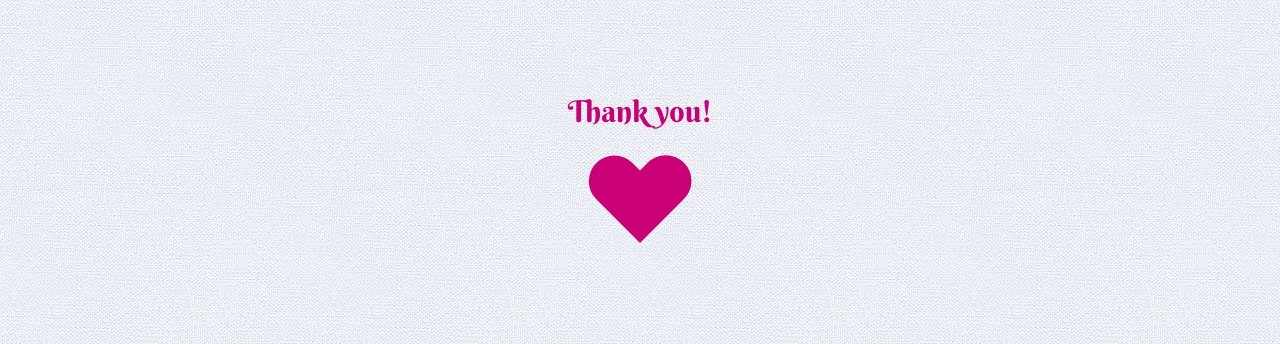
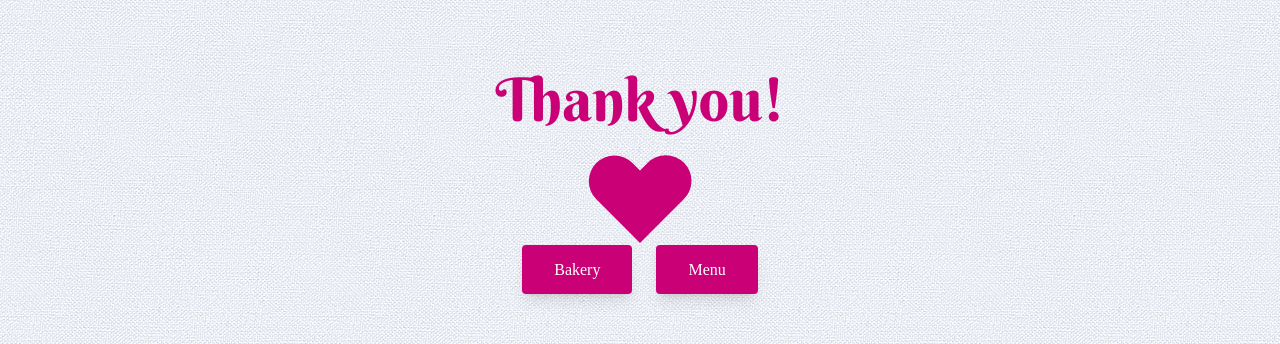
Before and after one commit to Existenziell/sucre-sale, a Next.js app: page /success in a window 1280 px wide. Shown: the part 224-568 px from the top of the page. Built offline with nearby package versions, Linux system fonts and the light colour scheme; a web font is replaced by a local one.

Commit message:
Update success.js

```diff
--- a/pages/success.js
+++ b/pages/success.js
@@ -8,8 +8,8 @@ const Success = () => {
         <title>Success! | Sucré Salé</title>
       </Head>
 
-      <div className='flex flex-col items-center justify-center h-screen text-center text-3xl text-brand'>
-        <h1>Thank you!</h1>
+      <div className='flex flex-col items-center justify-center h-screen text-brand'>
+        <h1 className='text-6xl'>Thank you!</h1>
         <Link href='/'>
           <a>
             <svg xmlns='http://www.w3.org/2000/svg' className='h-32 w-32 text-brand hover:scale-105 transition-all' viewBox='0 0 20 20' fill='currentColor'>
@@ -17,6 +17,12 @@ const Success = () => {
             </svg>
           </a>
         </Link>
+
+        <div className='flex'>
+          <Link href='/'><a className='button mr-6'>Bakery</a></Link>
+          <Link href='/menu'><a className='button'>Menu</a></Link>
+        </div>
+
       </div>
     </>
   )
```
